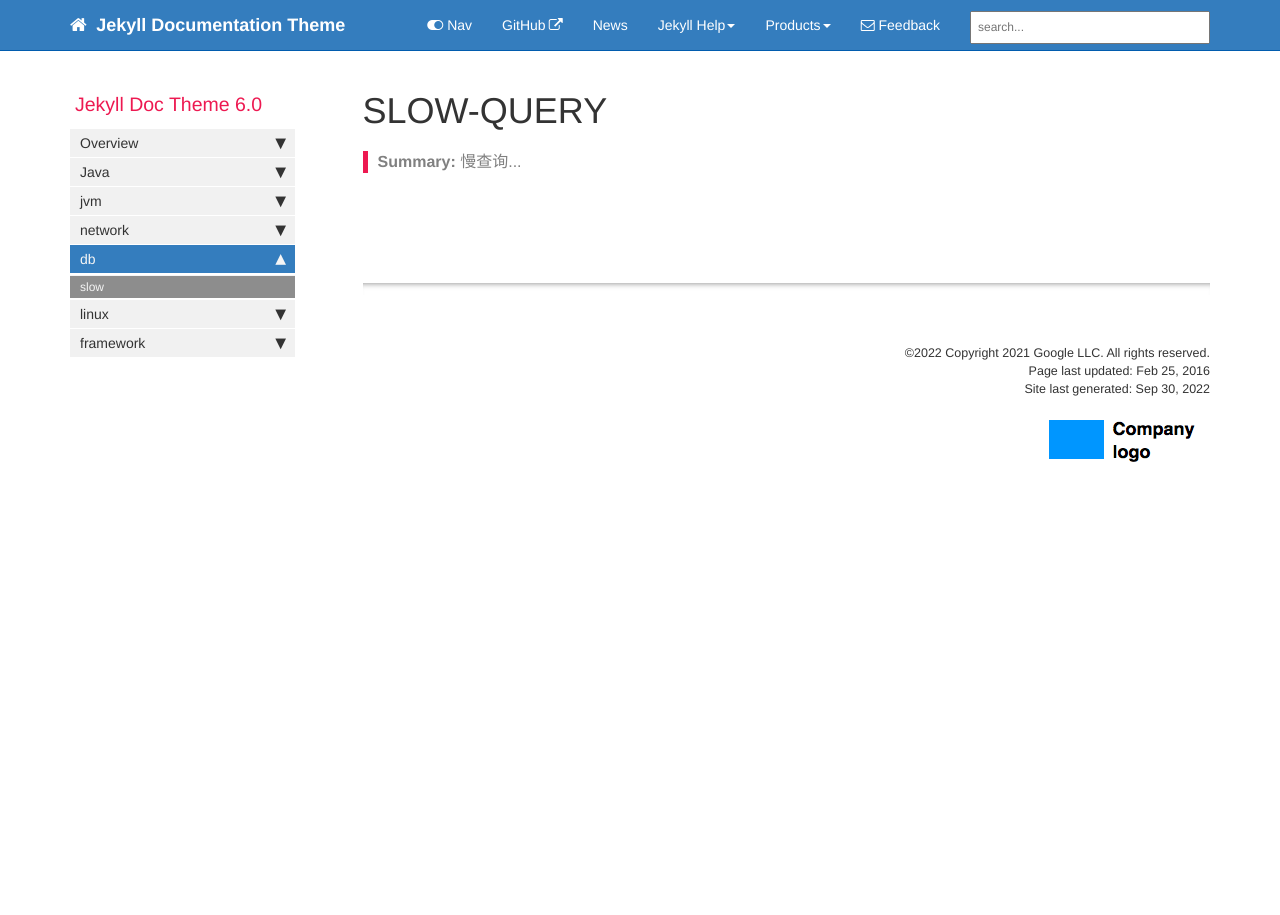
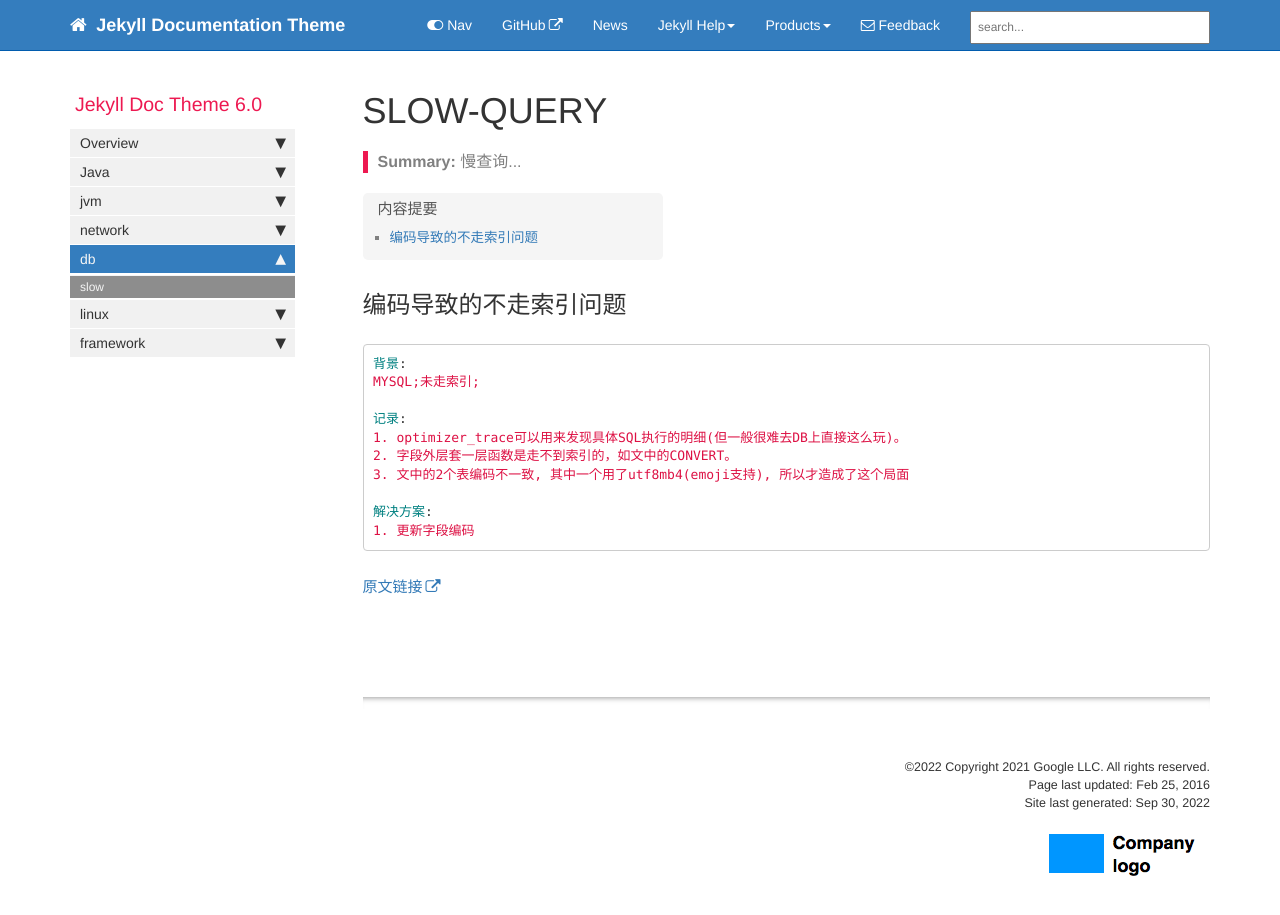
Before and after one commit to sustbeckham/reunion, a Jekyll site: the page built from pages/db/db_slow.md, in a window 1280 px wide and 952 px high. Shown: the top 915 px of the window. Built offline with Jekyll 4.4.1, drawn with Linux system fonts in a browser that asks for light colours; comment, search, counter and statistics services are not loaded.

Commit message:
updatE:编码导致的不走索引问题

````diff
--- a/pages/db/db_slow.md
+++ b/pages/db/db_slow.md
@@ -7,4 +7,20 @@ permalink: db_slow.html
 folder: slow
 ---
 
+## 编码导致的不走索引问题
+
+```yaml
+背景:
+MYSQL;未走索引;
+
+记录:
+1. optimizer_trace可以用来发现具体SQL执行的明细(但一般很难去DB上直接这么玩)。
+2. 字段外层套一层函数是走不到索引的，如文中的CONVERT。
+3. 文中的2个表编码不一致, 其中一个用了utf8mb4(emoji支持), 所以才造成了这个局面
+
+解决方案:
+1. 更新字段编码
+```
+[原文链接](https://zhuanlan.zhihu.com/p/397271448)
+
 {% include links.html %}
````
Also changed, not shown: pages/jvm/jvm_crash.md (+1 -1 lines).
